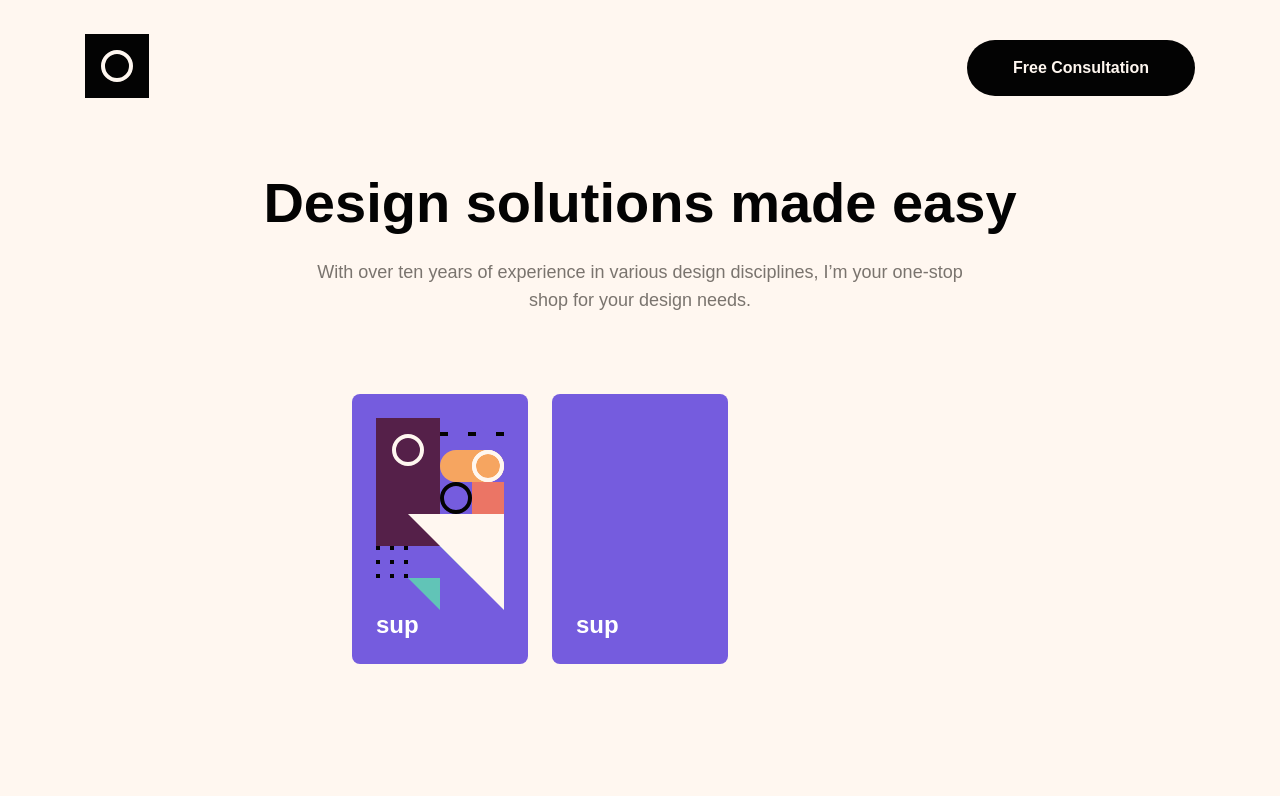
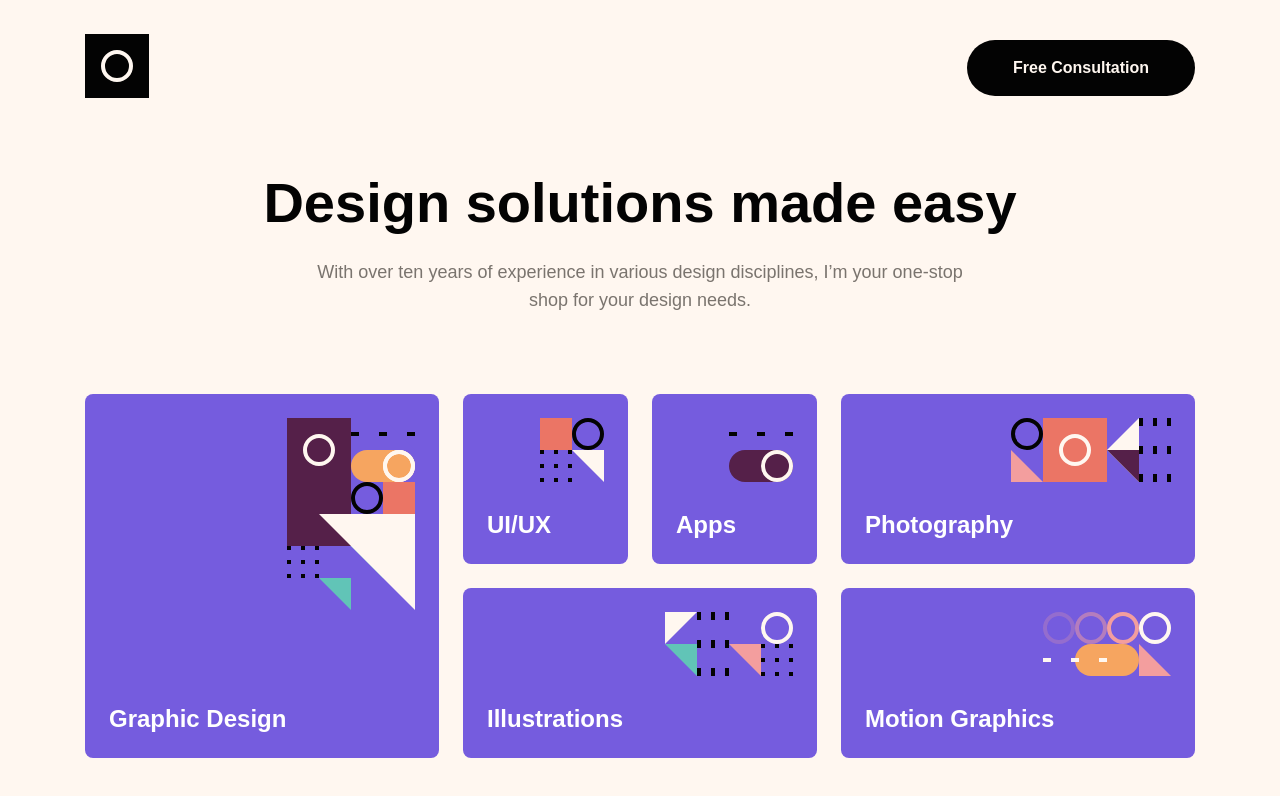
Before and after one commit to ohmymario/design-portfolio, a React (Create React App) app: page / in a window 1280 px wide. Shown: the top 796 px of the page. Built offline with nearby package versions, Linux system fonts and the light colour scheme.

Commit message:
update styles for tilescontainer

```diff
--- a/src/components/TilesContainer/TilesContainer.tsx
+++ b/src/components/TilesContainer/TilesContainer.tsx
@@ -3,6 +3,11 @@ import { TilesWrapper } from './TilesContainerStyles';
 import Tile from '../Tile/Tile';
 
 import graphicDesign from '../../assets/pattern-graphic-design.svg';
+import uiux from '../../assets/pattern-ui-ux.svg'
+import apps from '../../assets/pattern-apps.svg'
+import photography from '../../assets/pattern-photography.svg'
+import illustrations from '../../assets/pattern-illustrations.svg';
+import motiongraphics from '../../assets/pattern-motion-graphics.svg';
 
 type Props = {
   // children: React.ReactNode;
@@ -11,11 +16,23 @@ type Props = {
 const TilesContainer = (props: Props) => {
   return (
     <TilesWrapper>
-      <Tile title="sup" >
+      <Tile title="Graphic Design" size="full" >
         <img src={graphicDesign} alt="" />
       </Tile>
-      <Tile title="sup" >
-        <img src="" alt="" />
+      <Tile title="UI/UX" size="quarter">
+        <img src={uiux} alt="" />
+      </Tile>
+      <Tile title="Apps" size="quarter">
+        <img src={apps} alt="" />
+      </Tile>
+      <Tile title="Photography" size="half">
+        <img src={photography} alt="" />
+      </Tile>
+      <Tile title="Illustrations" size="half">
+        <img src={illustrations} alt="" />
+      </Tile>
+      <Tile title="Motion Graphics" size="half">
+        <img src={motiongraphics} alt="" />
       </Tile>
 
     </TilesWrapper>
--- a/src/components/TilesContainer/TilesContainerStyles.tsx
+++ b/src/components/TilesContainer/TilesContainerStyles.tsx
@@ -2,7 +2,11 @@ import styled from "styled-components";
 
 export const TilesWrapper = styled.div`
 
-  max-width: var(--maxWidth);
+  //1110 px x 364px
+
+  max-width: var(--max-width);
+  width: 100%;
+  height: 364px;
 
   display: grid;
   /* margin: 0 auto; */
@@ -11,8 +15,8 @@ export const TilesWrapper = styled.div`
   align-content: space-evenly;
   align-items: center;
 
-  grid-template-columns: repeat(3, 1fr);
-  grid-template-rows: 1fr 1fr 1fr;
+  grid-template-columns: repeat(6, 1fr);
+  grid-template-rows: 1fr 1fr;
   grid-gap: 1.5rem;
 
-  `;
+`;
```
